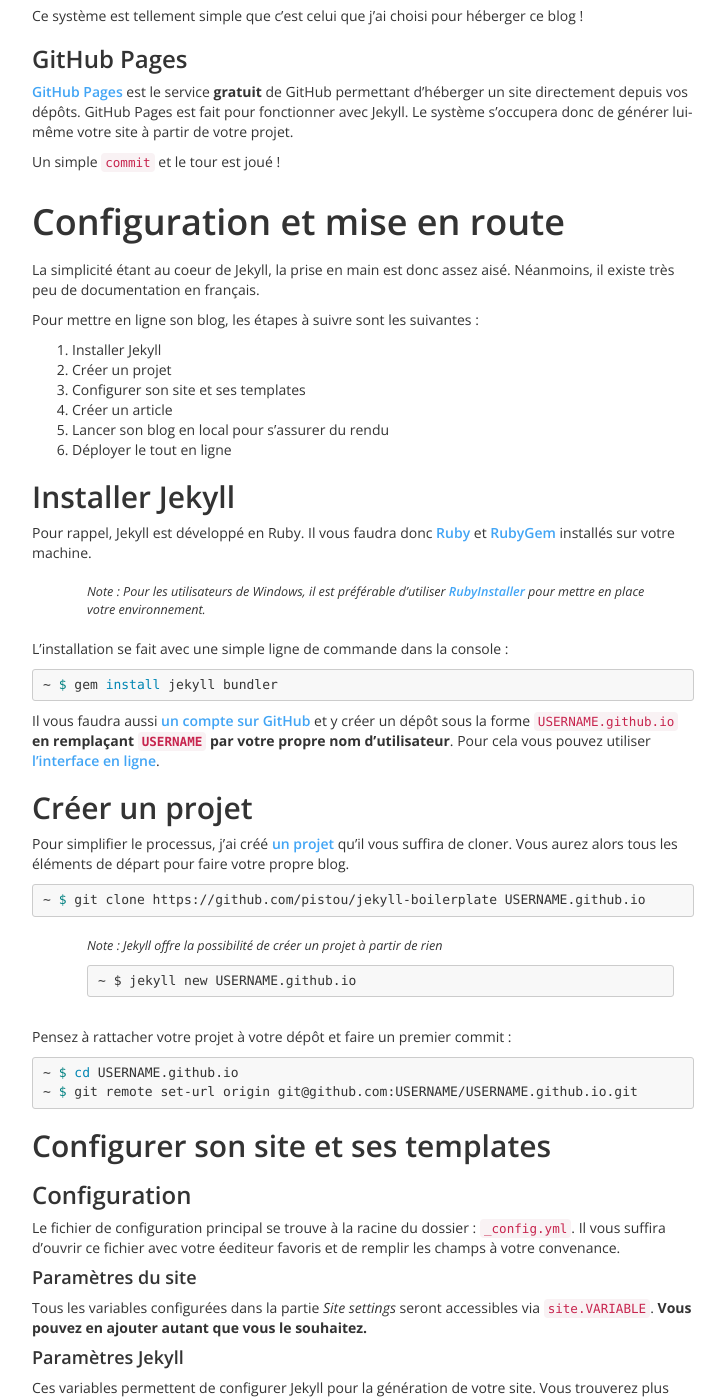
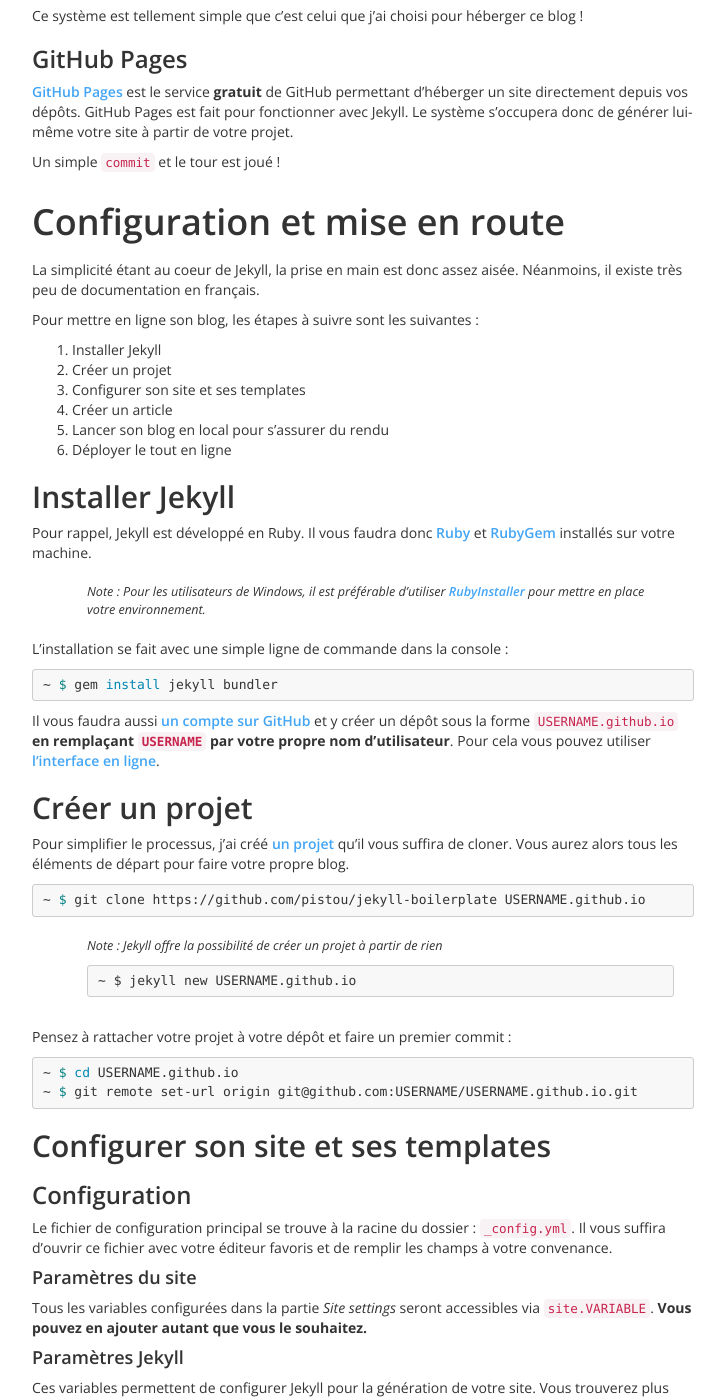
Before and after one commit to pistou/pistou.github.io, a Jekyll site: the page built from _posts/2017-02-28-comment-faire-un-blog-statique-avec-jekyll.md, in a window 1280 px wide and 1400 px high, scrolled down 1415 px. Shown: the whole window, without its empty margins (82-807 px from the left). Built offline with Jekyll 4.4.1, drawn with Linux system fonts in a browser that asks for light colours; emoji names are drawn with the system emoji font; comment, search, counter and statistics services are not loaded; some of the changed text lies outside the part shown.

Commit message:
Fix typos

```diff
--- a/_posts/2017-02-28-comment-faire-un-blog-statique-avec-jekyll.md
+++ b/_posts/2017-02-28-comment-faire-un-blog-statique-avec-jekyll.md
@@ -35,7 +35,7 @@
 
 
 # Configuration et mise en route
-La simplicité étant au coeur de Jekyll, la prise en main est donc assez aisé. Néanmoins, il existe très peu de documentation en français.
+La simplicité étant au coeur de Jekyll, la prise en main est donc assez aisée. Néanmoins, il existe très peu de documentation en français.
 
 Pour mettre en ligne son blog, les étapes à suivre sont les suivantes :
 1. Installer Jekyll
@@ -85,7 +85,7 @@
 ## Configurer son site et ses templates
 
 ### Configuration
-Le fichier de configuration principal se trouve à la racine du dossier : `_config.yml`. Il vous suffira d'ouvrir ce fichier avec votre éediteur favoris et de remplir les champs à votre convenance.
+Le fichier de configuration principal se trouve à la racine du dossier : `_config.yml`. Il vous suffira d'ouvrir ce fichier avec votre éditeur favoris et de remplir les champs à votre convenance.
 
 #### Paramètres du site
 Tous les variables configurées dans la partie *Site settings* seront accessibles via `site.VARIABLE`. **Vous pouvez en ajouter autant que vous le souhaitez.**
```
Also changed, not shown: other parts of _posts/2017-02-28-comment-faire-un-blog-statique-avec-jekyll.md (+5 -5 lines).
